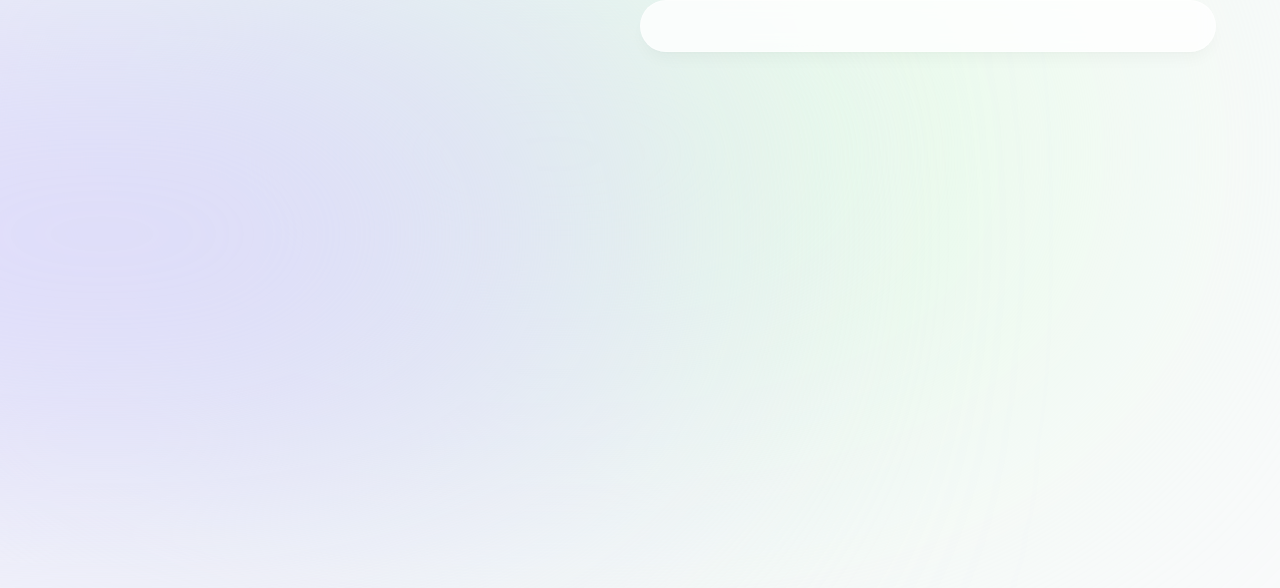
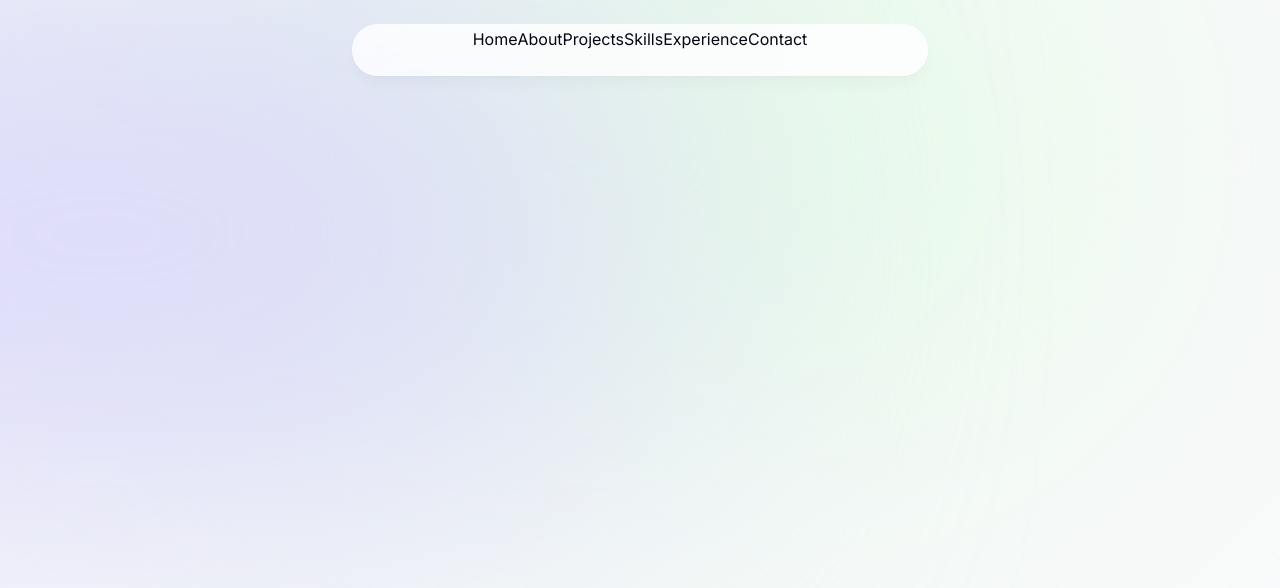
Before and after one commit to cameron-diaz/frontend-portfolio, a Next.js app: page / in a window 1280 px wide. Shown: the top 588 px of the page. Built offline with nearby package versions, Linux system fonts and the light colour scheme.

Commit message:
adding links to nav

```diff
--- a/components/header.tsx
+++ b/components/header.tsx
@@ -1,14 +1,26 @@
 'use client'
 import { motion } from 'framer-motion'
+import { links } from "@/lib/data"
+import Link from 'next/link'
 
 export default function Header() {
     return (
         <header className="z-[999] relative">
-            <motion.div className="fixed top-0 left-1/2 h-[4.5rem] -translate-x-1/2 w-full rounded-none border border-white border-opacity-40 bg-white bg-opacity-80 shadow-lg shadow-black/[0.03] backdrop-blur-[0.5rem] sm:h-[3.25rem] sm:w-[36rem] sm:rounded-full"
-            initial={{ y: -100, opacity: 0}}
-            animate={{ y: 0, opacity: 1 }}
-
+            <motion.div className="fixed top-0 left-1/2 h-[4.5rem] w-full rounded-none border border-white border-opacity-40 bg-white bg-opacity-80 shadow-lg shadow-black/[0.03] backdrop-blur-[0.5rem] sm:top-6 sm:h-[3.25rem] sm:w-[36rem] sm:rounded-full"
+            initial={{ y: -100, x:'-50%', opacity: 0}}
+            animate={{ y: 0, x:'-50%', opacity: 1 }}
             ></motion.div>
+            <nav className="flex fixed top-[0.15rem] left-1/2 h-12 -translate-x-1/2 py-2 sm:top-[1.7rem] sm:h-[initial] sm:py-0">
+                <ul className='flex w-[22rem] flex-wrap items-center justify-center'>
+                    {
+                        links.map(link => (
+                            <li key={link.hash}>
+                                <Link href={link.hash}>{link.name}</Link>
+                            </li>
+                        ))
+                    }
+                </ul>
+            </nav>
         </header>
     )
 }
```
